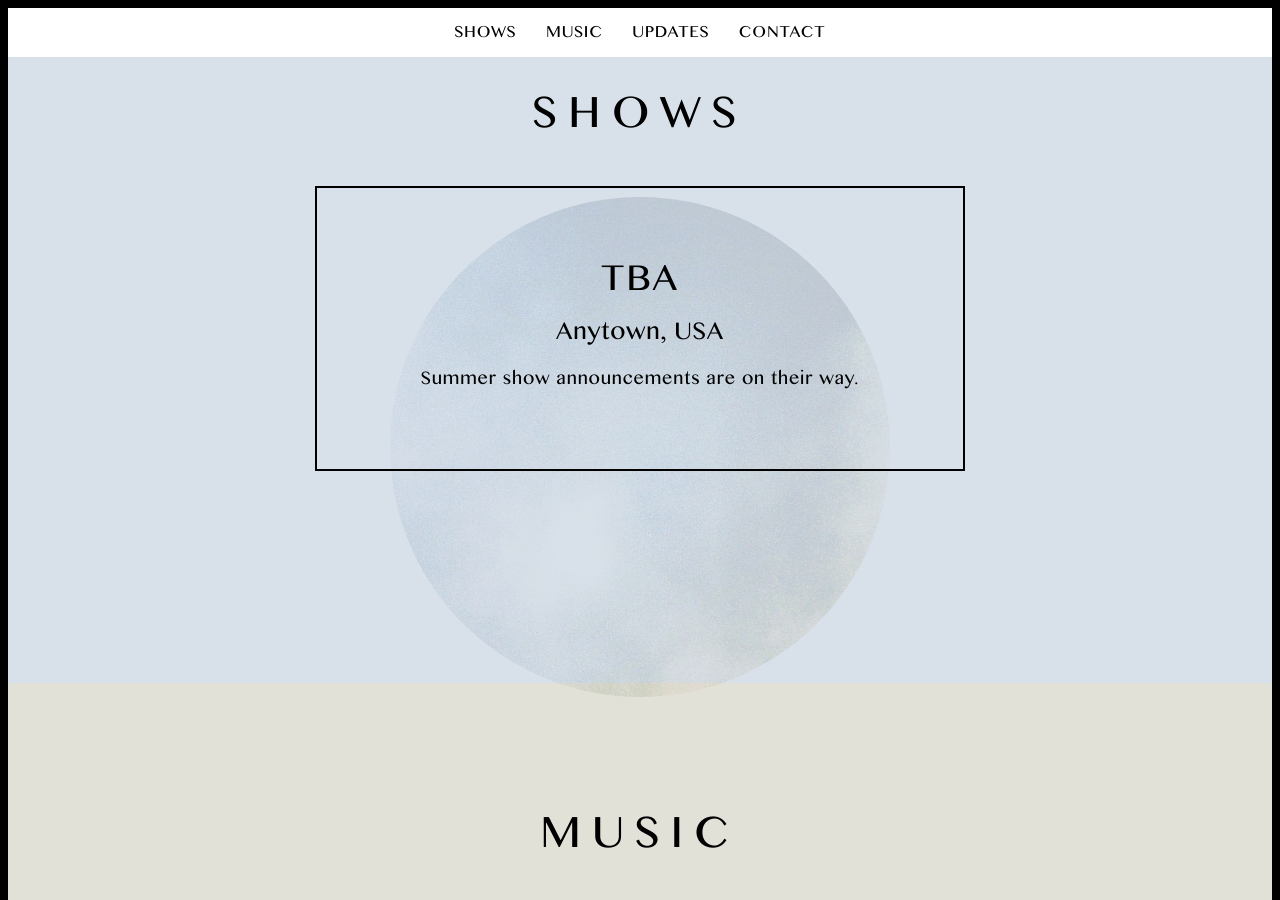
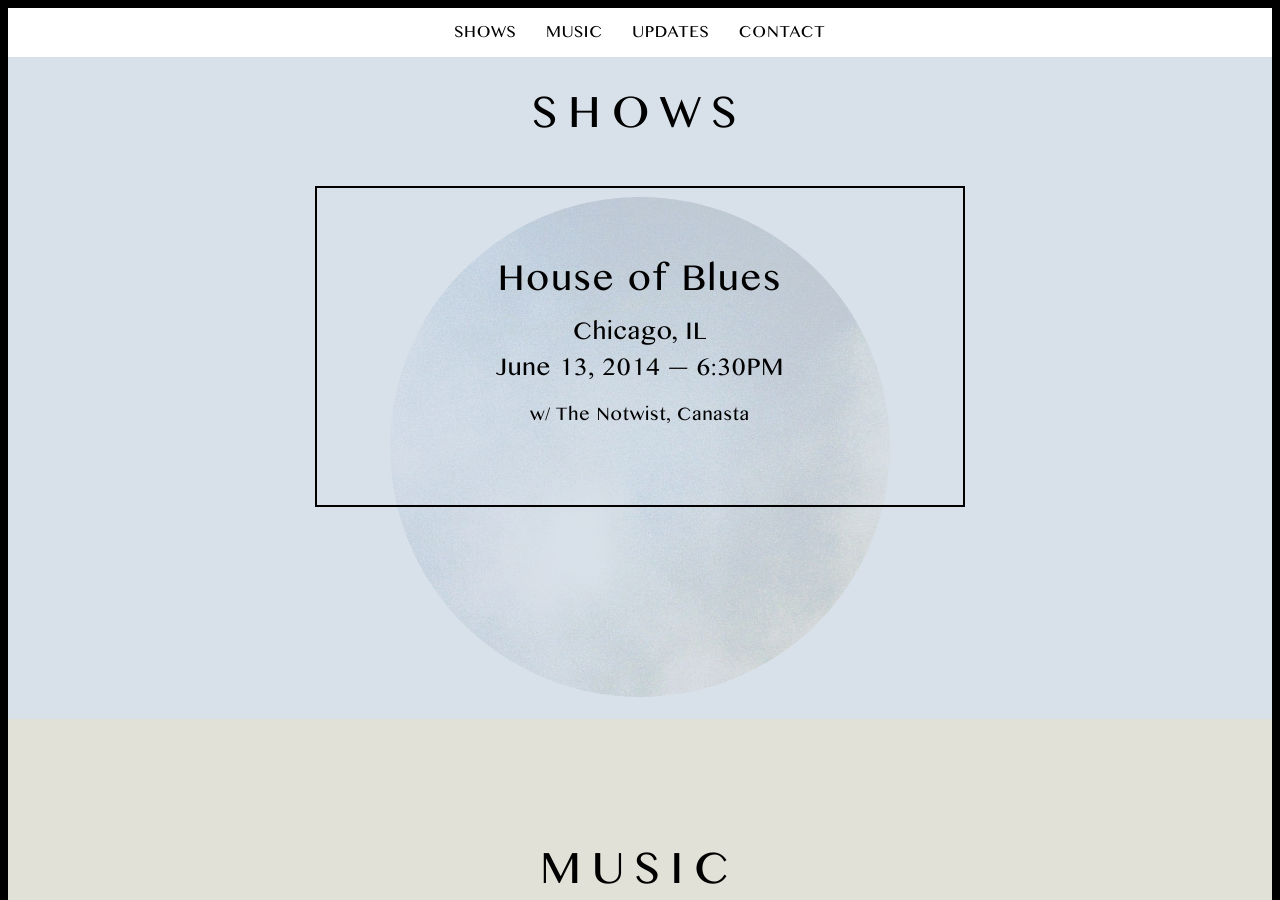
Before and after one commit to sunjacket/sunjacket.github.io, a Jekyll site: the page built from index.html, in a window 1280 px wide and 900 px high, scrolled down 1014 px. Built offline with Jekyll 4.4.1, drawn with Linux system fonts in a browser that asks for light colours; nearby versions of some CDN libraries; Markdown is read by kramdown in place of the engine named in the settings.

Commit message:
Update shows list

```diff
--- a/index.html
+++ b/index.html
@@ -11,33 +11,23 @@
 
         <!-- Show -->
 
-        <section id="" class="message">
+        <section id="house-of-blues" class="show">
           <header class="show-details">
             <hgroup>
-              <h1 class="venue">TBA</h1>
-              <h2 class="city">Anytown, USA</h2>
+              <h1 class="venue">House of Blues</h1>
+              <h2 class="city">Chicago, IL</h2>
+              <h3 class="date">June 13, 2014 &mdash; 6:30PM</h3>
             </hgroup>
-            <p class="bands">Summer show announcements are on their way.</p>
-          </header>
-        </section>
-
-<!--         <section id="cowboy-monkey" class="show">
-          <header class="show-details">
-            <hgroup>
-              <h1 class="venue">Cowboy Monkey</h1>
-              <h2 class="city">Champaign, IL</h2>
-              <h3 class="date">April 19, 2014 &mdash; 8:00PM</h3>
-            </hgroup>
-            <p class="bands">w/ Elsinore, Minor Characters</p>
+            <p class="bands">w/ The Notwist, Canasta</p>
           </header>
           <nav class="show-links">
             <div class="vertical-wrap">
               <ul class="vertical-center">
-                <li><a href="https://www.google.com/maps/place/Cowboy+Monkey/@40.117363,-88.2430056,17z/data=!3m1!4b1!4m2!3m1!1s0x880cd74c6e199f77:0xdb715880e3564ee6" rel="View Map">View Map</a></li>
+                <li><a href="https://www.google.com/maps/place/House+of+Blues+Chicago/@41.888233,-87.62913,17z/data=!3m1!4b1!4m2!3m1!1s0x880e2cb1cc0795d3:0xc8f8aa77dbaf9849" rel="View Map">View Map</a></li>
               </ul>
             </div>
           </nav>
-        </section> -->
+        </section>
 
 
       </div>
```
